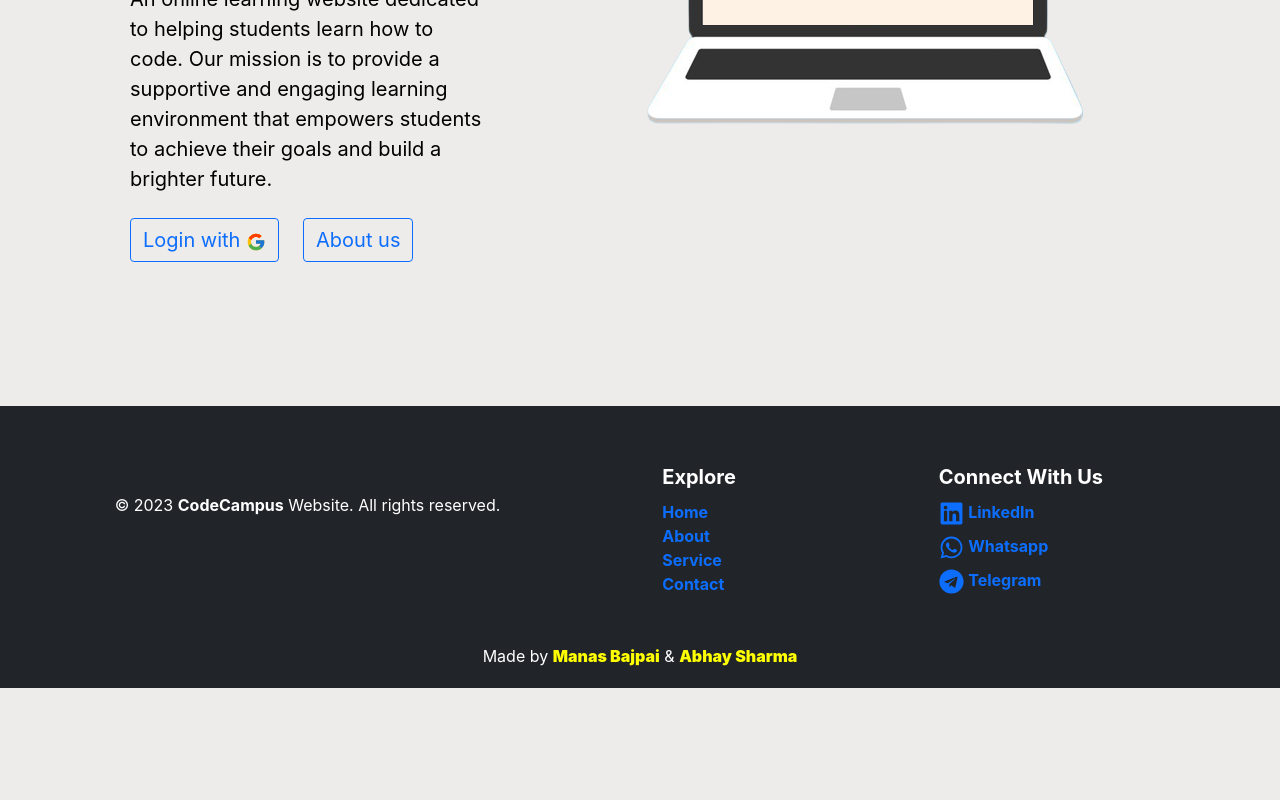
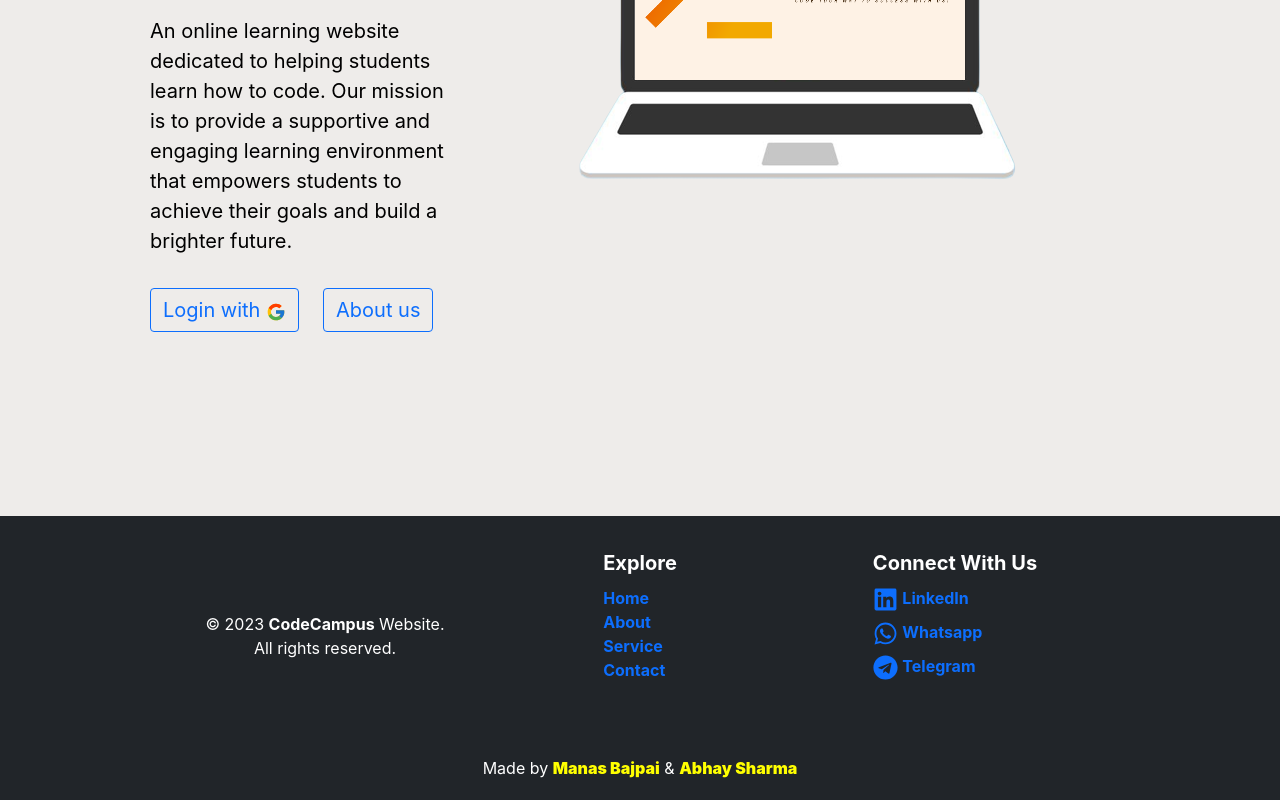
Before and after one commit to Manas0916/CodeCampus, a React (Create React App) app: page / in a window 1280 px wide. Shown: the part 462-1262 px from the top of the page. Before the commit the page ends 1150 px from the top, so only its background shows below. Built offline with nearby package versions, Linux system fonts and the light colour scheme.

Commit message:
finalized the project

```diff
--- a/src/App.css
+++ b/src/App.css
@@ -19,6 +19,7 @@ body.dark{
 .dd {
   display: flex;
   align-items: center;
+  padding: 80px;
 }
 
 .content {
--- a/src/components/Footer.js
+++ b/src/components/Footer.js
@@ -2,23 +2,16 @@ import React from "react";
 import { Link } from "react-router-dom";
 import { FaLinkedin, FaTelegram, FaWhatsapp } from 'react-icons/fa';
 
-const Footer = () => {
+const Footer = (props) => {
   return (
-    <footer className="bg-dark text-white pb-1">
+    <>
+    <footer className="bg-dark text-white pb-1 mb-0">
       <div className="container text-center">
-        <div className="row align-items-center">
-          <div className="col-md-5 mt-2">
-            <p className="mb-0">&copy; 2023 <strong>CodeCampus</strong> Website. All rights reserved.</p>
+        <div className="row my-3 mx-4 d-flex justify-content-center" >
+          <div className="col-md-3 mx-4 my-5 justify-content-center d-flex">
+            <p className="mb-0 mt-5">&copy; 2023 <strong>CodeCampus</strong> Website. All rights reserved.</p>
           </div>
-          <div className="col-md-6 mt-5">
-            <ul className="list-inline mb-0 float-md-end text-start">
-              <li className="list-group mb-2 mt-2" style={{ fontSize: '20px' }}><strong>Connect With Us</strong></li>
-              <li className="list-group-items mt-2"><Link id="cs" className="link" to="https://www.linkedin.com/company/cosmic-coders/" target="_blank"><FaLinkedin style={{ fontSize: '25px' }} /> <b>LinkedIn</b></Link></li>
-              <li className="list-group-items mt-2"><Link id="cs" className="link" to="https://chat.whatsapp.com/CD8pvT3Wo4Y63RAB484vqN" target="_blank"><FaWhatsapp style={{ fontSize: '25px' }} /> <b>Whatsapp</b> </Link></li>
-              <li className="list-group-items mt-2"><Link id="cs" className="link" to="https://t.me/Cosmic_Coders" target="_blank"><FaTelegram style={{ fontSize: '25px' }} /> <b>Telegram</b></Link></li>
-            </ul>
-            <div className="row align-items-center">
-              <div className="col-md-6">
+          <div className="col-md-3 mx-4 my-4 justify-content-center d-flex">
                 <ul className="list-inline mb-0 float-md-end text-start">
                   <li className="list-group mb-2 mt-2" style={{ fontSize: '20px'}}><strong>Explore</strong></li>
                   <li className="list-group"><Link id="cs" className="link" to="/" onClick={()=>{window.scrollTo(0, 0);}}><b>Home</b></Link></li>
@@ -26,8 +19,15 @@ const Footer = () => {
                   <li className="list-group"><Link id="cs" className="link" to="*"><b>Service</b></Link></li>
                   <li className="list-group"><Link id="cs" className="link" to="/contact"><b>Contact</b></Link></li>
                 </ul>
-              </div>
-            </div>
+          </div>
+
+          <div className="col-md-3 mx-4 my-4 justify-content-center d-flex">
+          <ul className="list-inline mb-0 float-md-end text-start">
+              <li className="list-group mb-2 mt-2" style={{ fontSize: '20px' }}><strong>Connect With Us</strong></li>
+              <li className="list-group"><Link id="cs" className="link" to="https://www.linkedin.com/company/cosmic-coders/" target="_blank"><FaLinkedin style={{ fontSize: '25px' }} /> <b>LinkedIn</b></Link></li>
+              <li className="list-group my-2"><Link id="cs" className="link" to="https://chat.whatsapp.com/CD8pvT3Wo4Y63RAB484vqN" target="_blank"><FaWhatsapp style={{ fontSize: '25px' }} /> <b>Whatsapp</b> </Link></li>
+              <li className="list-group"><Link id="cs" className="link" to="https://t.me/Cosmic_Coders" target="_blank"><FaTelegram style={{ fontSize: '25px' }} /> <b>Telegram</b></Link></li>
+            </ul>
           </div>
         </div>
         <div className="text-center mt-5">
@@ -35,6 +35,7 @@ const Footer = () => {
         </div>
       </div>
     </footer >
+    </>
   );
 };
 
--- a/src/components/Home.js
+++ b/src/components/Home.js
@@ -17,6 +17,7 @@ const Home = (props) => {
 
   return (
     <div>
+      <button className={`mx-3 mt-5 mb-4 float-end btn btn-${props.mode==='dark'?'warning':'primary'}`}>{props.value}</button>
       <Carousel mode={props.mode} />
       <Card mode={props.mode} toggleMode={props.toggleMode} />
       <button className={`my-2 mb-5 btn btn-outline-${props.mode==='dark'?'warning':'primary'}`} onClick={handleLogOut}>LOGOUT</button>
--- a/src/components/Login.js
+++ b/src/components/Login.js
@@ -31,17 +31,17 @@ const Login = ({ mode, toggleMode }) => {
 
   return (
     <>
-      {value ? <Home mode={mode} toggleMode={toggleMode} /> :
-        <div className="container dd my-5 py-5">
-          <div className="content text-start justify-content p-5">
+      {value ? <Home mode={mode} toggleMode={toggleMode} value={value} /> :
+        <div className="container dd my-5 ">
+          <div className="content text-start justify-content py-5">
             <p style={{ fontSize: '60px', fontWeight: 'bold', color: mode === 'dark' ? 'white' : 'black' }}>Code Campus</p>
             <p style={{ fontSize: '30px', fontWeight: 'bold', color: mode === 'dark' ? 'white' : 'black' }} className="mt-0">Ambalika's Placement Assistant</p>
-            <p style={{ fontSize: '20px', color: mode === 'dark' ? 'white' : 'black' }} className="mt-0">An online learning website dedicated to helping students learn how to code. Our mission is to provide a supportive and engaging learning environment that empowers students to achieve their goals and build a brighter future.</p>
+            <p style={{ fontSize: '20px', color: mode === 'dark' ? 'white' : 'black' }} className="mt-0 text-wrap">An online learning website dedicated to helping students learn how to code. Our mission is to provide a supportive and engaging learning environment that empowers students to achieve their goals and build a brighter future.</p>
             <div>
               <form onSubmit={handleSubmit}>
                 <div className="text-start mt-4">
-                  <Link onClick={handleSubmit} className={`btn btn-outline-${mode==='dark'?'warning':'primary'}`} style={{fontSize: "20px", fontWeight: 'initial'}}>Login with <FcGoogle /></Link>
-                  <Link to="/about" className={`mx-4 btn btn-outline-${mode==='dark'?'warning':'primary'}`} style={{fontSize: "20px", fontWeight: 'initial'}}>About us</Link>
+                  <Link onClick={handleSubmit} className={`btn btn-outline-${mode==='dark'?'warning':'primary my-2'}`} style={{fontSize: "20px", fontWeight: 'initial'}}>Login with <FcGoogle /></Link>
+                  <Link to="/about" className={`mx-4 btn btn-outline-${mode==='dark'?'warning':'primary'} `} style={{fontSize: "20px", fontWeight: 'initial'}}>About us</Link>
                 </div>
               </form>
             </div>
--- a/src/components/Navbar.js
+++ b/src/components/Navbar.js
@@ -97,12 +97,6 @@ const Navbar = (props) => {
                             </ul>
                         </li>
 
-                        <li className="nav-item"> <Link className="nav-link active title" target='_blank' to="https://www.codewithharry.com/tutorial/php/">PHP</Link> </li>
-
-                        <li className="nav-item"> <Link className="nav-link active title" target='_blank' to="https://www.codewithharry.com/tutorial/react-home/">REACT JS</Link> </li>
-
-                        <li className="nav-item"> <Link className="nav-link active title" target='_blank' to="https://www.w3schools.com/nodejs/default.asp">NODE JS</Link> </li>
-
                         <li className="nav-item dropdown">
                             <Link className="nav-link active dropdown-toggle title" to="/" role="button" data-bs-toggle="dropdown" aria-haspopup="true" aria-expanded="false"> SQL </Link>
                             <ul className="dropdown-submenu dropdown-menu" style={{backgroundColor: props.mode==='dark'?'#505266':'white', borderRadius: '10px'}}>
@@ -137,6 +131,12 @@ const Navbar = (props) => {
                             </ul>
                         </li>
 
+                        <li className="nav-item"> <Link className="nav-link active title" target='_blank' to="https://www.codewithharry.com/tutorial/php/">PHP</Link> </li>
+
+                        <li className="nav-item"> <Link className="nav-link active title" target='_blank' to="https://www.codewithharry.com/tutorial/react-home/">REACT JS</Link> </li>
+
+                        <li className="nav-item"> <Link className="nav-link active title" target='_blank' to="https://www.w3schools.com/nodejs/default.asp">NODE JS</Link> </li>
+
                         <li className="nav-item"> <Link className="nav-link active title" to="/virtuallab">VIRTUAL LABS</Link> </li>
                     </ul>
                     <div className='mx-3'>
```
